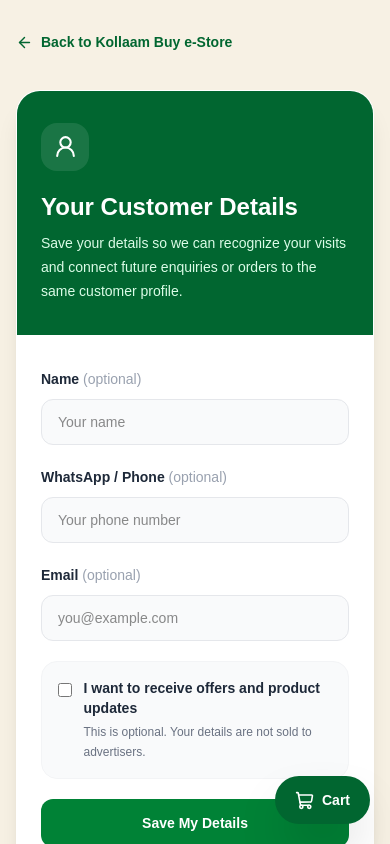
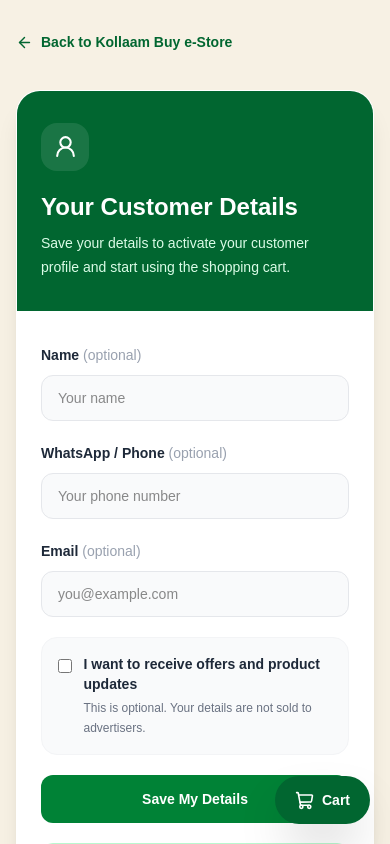
Before and after one commit to jithucyri426-max/kollaam-buy-estore, a Next.js app: page /customer-profile in a window 390 px wide. Shown: the top 844 px of the page. Built offline with nearby package versions, Linux system fonts and the light colour scheme; no server answers.

Commit message:
Activate customer account and redirect after profile save

```diff
--- a/app/customer-profile/page.tsx
+++ b/app/customer-profile/page.tsx
@@ -7,22 +7,18 @@ import { ArrowLeft, CheckCircle2, MessageCircle, UserRound } from "lucide-react"
 import { supabase } from "@/lib/supabase";
 
 const SESSION_KEY = "kollaam_analytics_session";
-const ACTIVE_PROFILE_KEY = "kollaam_customer_profile_active";
+const ACTIVE_PROFILE_KEY = "kollaam_customer_active";
 const PROFILE_SESSION_KEY = "kollaam_customer_profile_session";
 const SESSION_TIMEOUT = 30 * 60 * 1000;
 
 function getSessionId() {
   const now = Date.now();
   let sessionId = localStorage.getItem(SESSION_KEY);
-  const lastActivity = Number(
-    localStorage.getItem("kollaam_analytics_last_activity") || "0"
-  );
-
+  const lastActivity = Number(localStorage.getItem("kollaam_analytics_last_activity") || "0");
   if (!sessionId || !lastActivity || now - lastActivity > SESSION_TIMEOUT) {
     sessionId = crypto.randomUUID();
     localStorage.setItem(SESSION_KEY, sessionId);
   }
-
   localStorage.setItem("kollaam_analytics_last_activity", String(now));
   return sessionId;
 }
@@ -35,30 +31,17 @@ export default function CustomerProfilePage() {
   const [phone, setPhone] = useState("");
   const [marketingConsent, setMarketingConsent] = useState(false);
   const [loading, setLoading] = useState(false);
-  const [saved, setSaved] = useState(false);
   const [error, setError] = useState("");
 
-  useEffect(() => {
-    setSessionId(getSessionId());
-  }, []);
+  useEffect(() => { setSessionId(getSessionId()); }, []);
 
   async function handleSubmit(event: FormEvent<HTMLFormElement>) {
     event.preventDefault();
     setError("");
-    setSaved(false);
-
-    if (!sessionId) {
-      setError("Please refresh the page and try again.");
-      return;
-    }
-
-    if (!name.trim() && !email.trim() && !phone.trim()) {
-      setError("Please enter at least one detail.");
-      return;
-    }
+    if (!sessionId) { setError("Please refresh the page and try again."); return; }
+    if (!name.trim() && !email.trim() && !phone.trim()) { setError("Please enter at least one detail."); return; }
 
     setLoading(true);
-
     const { error: saveError } = await supabase.rpc("save_customer_profile", {
       p_session_id: sessionId,
       p_name: name.trim() || null,
@@ -66,7 +49,6 @@ export default function CustomerProfilePage() {
       p_phone: phone.trim() || null,
       p_marketing_consent: marketingConsent,
     });
-
     setLoading(false);
 
     if (saveError) {
@@ -75,138 +57,31 @@ export default function CustomerProfilePage() {
       return;
     }
 
-    localStorage.setItem(ACTIVE_PROFILE_KEY, "true");
+    localStorage.setItem(ACTIVE_PROFILE_KEY, "1");
     localStorage.setItem(PROFILE_SESSION_KEY, sessionId);
-    setSaved(true);
-
+    window.dispatchEvent(new Event("kollaam-customer-active"));
     router.push("/");
   }
 
   return (
     <main className="min-h-screen bg-[#f7f1e4] px-4 py-8 sm:px-6 lg:px-8">
       <div className="mx-auto max-w-2xl">
-        <Link
-          href="/"
-          className="inline-flex items-center gap-2 text-sm font-bold text-green-800 hover:text-green-950"
-        >
-          <ArrowLeft size={17} />
-          Back to Kollaam Buy e-Store
-        </Link>
-
+        <Link href="/" className="inline-flex items-center gap-2 text-sm font-bold text-green-800 hover:text-green-950"><ArrowLeft size={17} /> Back to Kollaam Buy e-Store</Link>
         <section className="mt-8 overflow-hidden rounded-3xl border border-white/70 bg-white shadow-xl">
           <div className="bg-green-800 px-6 py-8 text-white sm:px-10">
-            <div className="flex h-12 w-12 items-center justify-center rounded-2xl bg-white/10">
-              <UserRound size={25} />
-            </div>
-            <h1 className="mt-5 text-2xl font-black sm:text-3xl">
-              Your Customer Details
-            </h1>
-            <p className="mt-2 max-w-lg text-sm leading-6 text-green-100">
-              Save your details so we can recognize your visits and connect
-              future enquiries or orders to the same customer profile.
-            </p>
+            <div className="flex h-12 w-12 items-center justify-center rounded-2xl bg-white/10"><UserRound size={25} /></div>
+            <h1 className="mt-5 text-2xl font-black sm:text-3xl">Your Customer Details</h1>
+            <p className="mt-2 max-w-lg text-sm leading-6 text-green-100">Save your details to activate your customer profile and start using the shopping cart.</p>
           </div>
-
           <form onSubmit={handleSubmit} className="space-y-5 px-6 py-8 sm:px-10">
-            <div>
-              <label htmlFor="name" className="text-sm font-bold text-gray-800">
-                Name <span className="font-normal text-gray-400">(optional)</span>
-              </label>
-              <input
-                id="name"
-                value={name}
-                onChange={(event) => setName(event.target.value)}
-                autoComplete="name"
-                maxLength={120}
-                placeholder="Your name"
-                className="mt-2 w-full rounded-xl border border-gray-200 bg-gray-50 px-4 py-3 text-sm outline-none focus:border-green-600 focus:bg-white focus:ring-2 focus:ring-green-100"
-              />
-            </div>
-
-            <div>
-              <label htmlFor="phone" className="text-sm font-bold text-gray-800">
-                WhatsApp / Phone <span className="font-normal text-gray-400">(optional)</span>
-              </label>
-              <input
-                id="phone"
-                value={phone}
-                onChange={(event) => setPhone(event.target.value)}
-                autoComplete="tel"
-                maxLength={30}
-                inputMode="tel"
-                placeholder="Your phone number"
-                className="mt-2 w-full rounded-xl border border-gray-200 bg-gray-50 px-4 py-3 text-sm outline-none focus:border-green-600 focus:bg-white focus:ring-2 focus:ring-green-100"
-              />
-            </div>
-
-            <div>
-              <label htmlFor="email" className="text-sm font-bold text-gray-800">
-                Email <span className="font-normal text-gray-400">(optional)</span>
-              </label>
-              <input
-                id="email"
-                type="email"
-                value={email}
-                onChange={(event) => setEmail(event.target.value)}
-                autoComplete="email"
-                maxLength={254}
-                placeholder="you@example.com"
-                className="mt-2 w-full rounded-xl border border-gray-200 bg-gray-50 px-4 py-3 text-sm outline-none focus:border-green-600 focus:bg-white focus:ring-2 focus:ring-green-100"
-              />
-            </div>
-
-            <label className="flex cursor-pointer items-start gap-3 rounded-2xl border border-gray-100 bg-gray-50 p-4">
-              <input
-                type="checkbox"
-                checked={marketingConsent}
-                onChange={(event) => setMarketingConsent(event.target.checked)}
-                className="mt-1 h-4 w-4 accent-green-700"
-              />
-              <span>
-                <span className="block text-sm font-bold text-gray-800">
-                  I want to receive offers and product updates
-                </span>
-                <span className="mt-1 block text-xs leading-5 text-gray-500">
-                  This is optional. Your details are not sold to advertisers.
-                </span>
-              </span>
-            </label>
-
-            {error && (
-              <div className="rounded-xl bg-red-50 px-4 py-3 text-sm font-medium text-red-700">
-                {error}
-              </div>
-            )}
-
-            {saved && (
-              <div className="flex items-start gap-3 rounded-xl bg-green-50 px-4 py-3 text-sm font-medium text-green-800">
-                <CheckCircle2 className="mt-0.5 shrink-0" size={18} />
-                <span>Your details were saved successfully.</span>
-              </div>
-            )}
-
-            <button
-              type="submit"
-              disabled={loading || !sessionId}
-              className="w-full rounded-xl bg-green-700 px-5 py-3.5 text-sm font-black text-white transition hover:bg-green-800 disabled:cursor-not-allowed disabled:opacity-60"
-            >
-              {loading ? "Saving..." : "Save My Details"}
-            </button>
-
-            <a
-              href="https://wa.me/918078342648"
-              target="_blank"
-              rel="noopener noreferrer"
-              className="flex w-full items-center justify-center gap-2 rounded-xl border border-green-200 bg-green-50 px-5 py-3.5 text-sm font-bold text-green-800 transition hover:bg-green-100"
-            >
-              <MessageCircle size={18} />
-              Continue on WhatsApp
-            </a>
-
-            <p className="text-center text-xs leading-5 text-gray-400">
-              Providing your details is voluntary. Your profile is linked to
-              this browser's analytics session and is not proof of identity.
-            </p>
+            <div><label htmlFor="name" className="text-sm font-bold text-gray-800">Name <span className="font-normal text-gray-400">(optional)</span></label><input id="name" value={name} onChange={(event) => setName(event.target.value)} autoComplete="name" maxLength={120} placeholder="Your name" className="mt-2 w-full rounded-xl border border-gray-200 bg-gray-50 px-4 py-3 text-sm outline-none focus:border-green-600 focus:bg-white focus:ring-2 focus:ring-green-100" /></div>
+            <div><label htmlFor="phone" className="text-sm font-bold text-gray-800">WhatsApp / Phone <span className="font-normal text-gray-400">(optional)</span></label><input id="phone" value={phone} onChange={(event) => setPhone(event.target.value)} autoComplete="tel" maxLength={30} inputMode="tel" placeholder="Your phone number" className="mt-2 w-full rounded-xl border border-gray-200 bg-gray-50 px-4 py-3 text-sm outline-none focus:border-green-600 focus:bg-white focus:ring-2 focus:ring-green-100" /></div>
+            <div><label htmlFor="email" className="text-sm font-bold text-gray-800">Email <span className="font-normal text-gray-400">(optional)</span></label><input id="email" type="email" value={email} onChange={(event) => setEmail(event.target.value)} autoComplete="email" maxLength={254} placeholder="you@example.com" className="mt-2 w-full rounded-xl border border-gray-200 bg-gray-50 px-4 py-3 text-sm outline-none focus:border-green-600 focus:bg-white focus:ring-2 focus:ring-green-100" /></div>
+            <label className="flex cursor-pointer items-start gap-3 rounded-2xl border border-gray-100 bg-gray-50 p-4"><input type="checkbox" checked={marketingConsent} onChange={(event) => setMarketingConsent(event.target.checked)} className="mt-1 h-4 w-4 accent-green-700" /><span><span className="block text-sm font-bold text-gray-800">I want to receive offers and product updates</span><span className="mt-1 block text-xs leading-5 text-gray-500">This is optional. Your details are not sold to advertisers.</span></span></label>
+            {error && <div className="rounded-xl bg-red-50 px-4 py-3 text-sm font-medium text-red-700">{error}</div>}
+            <button type="submit" disabled={loading || !sessionId} className="w-full rounded-xl bg-green-700 px-5 py-3.5 text-sm font-black text-white transition hover:bg-green-800 disabled:cursor-not-allowed disabled:opacity-60">{loading ? "Saving..." : "Save My Details"}</button>
+            <a href="https://wa.me/918078342648" target="_blank" rel="noopener noreferrer" className="flex w-full items-center justify-center gap-2 rounded-xl border border-green-200 bg-green-50 px-5 py-3.5 text-sm font-bold text-green-800 transition hover:bg-green-100"><MessageCircle size={18} /> Continue on WhatsApp</a>
+            <p className="text-center text-xs leading-5 text-gray-400">Providing your details is voluntary. Your profile is linked to this browser's analytics session and is not proof of identity.</p>
           </form>
         </section>
       </div>
```
